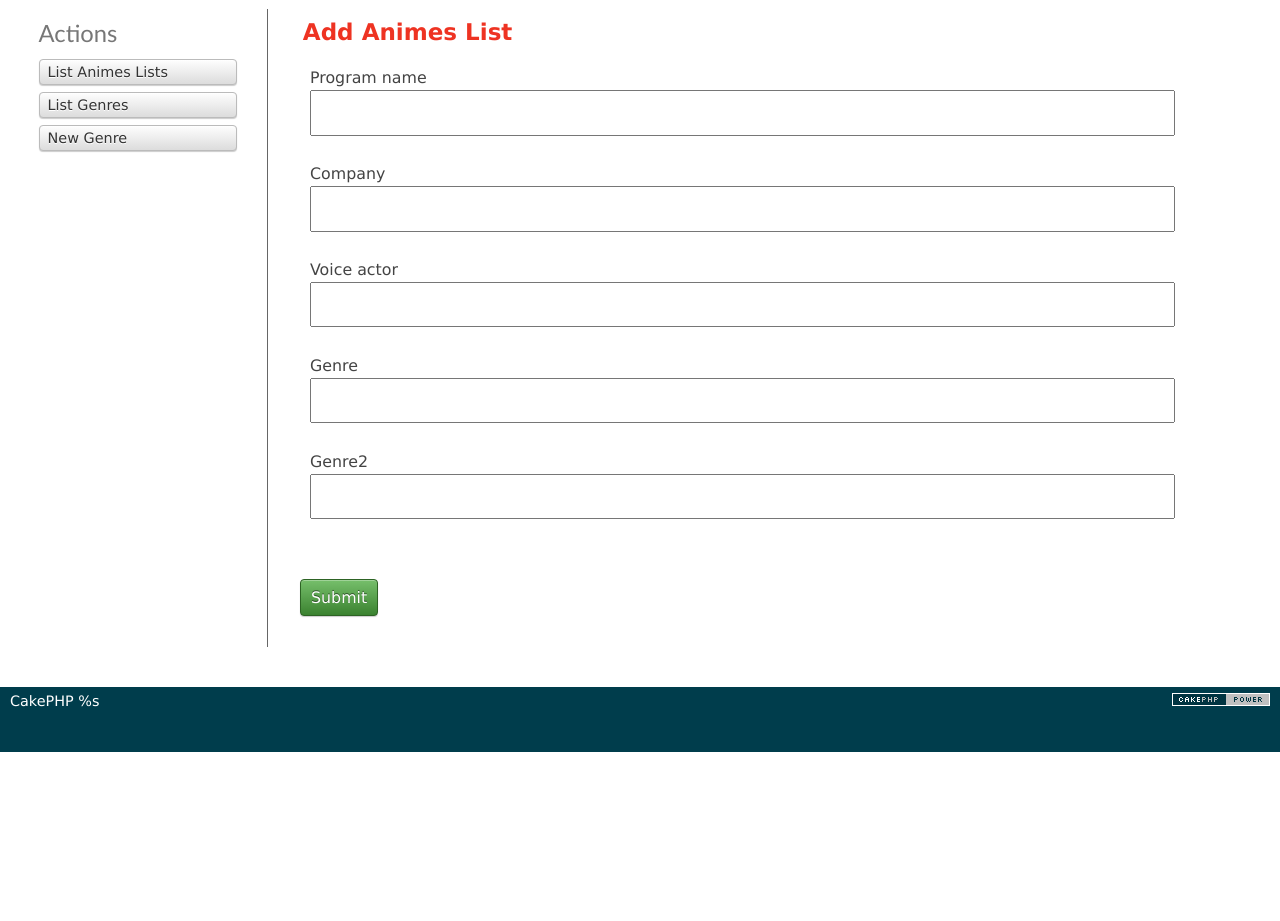
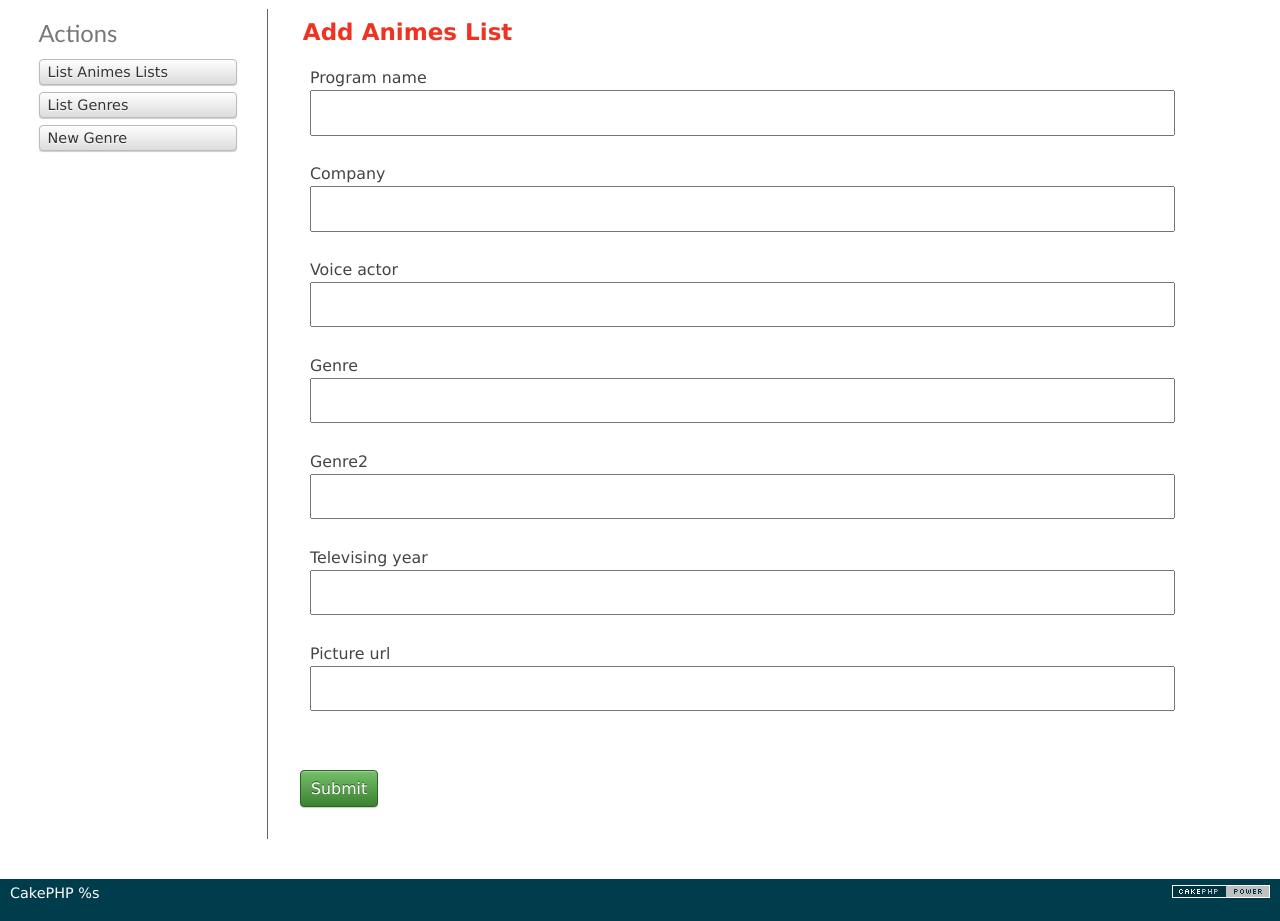
Before and after one commit to B008/anime_list, a CakePHP app: the page made by app/View/AnimesLists/add.ctp in a window 1280 px wide. Shown: the part 48-969 px from the top of the page. Before the commit the page ends 800 px from the top, so only its background shows below. Run offline with PHP 8.4 and a stand-in for CakePHP, Linux system fonts and the light colour scheme; the template is opened without the code that fills it, so the values that code supplies are empty; form fields are guessed from the names that the template uses; some libraries are stand-ins or nearby versions.

Commit message:
Revert "ジャンルテスト"
This reverts commit c07e869d79adc09c0c9822199e84d8d7bedcdd9f.

```diff
--- a/app/View/AnimesLists/add.ctp
+++ b/app/View/AnimesLists/add.ctp
@@ -8,6 +8,8 @@
 		echo $this->Form->input('voice_actor');
 		echo $this->Form->input('genre_id');
 		echo $this->Form->input('genre2');
+		echo $this->Form->input('televising_year');
+		echo $this->Form->input('picture_url');
 	?>
 	</fieldset>
 <?php echo $this->Form->end(__('Submit')); ?>
```
Also changed, not shown: 2 other files.
